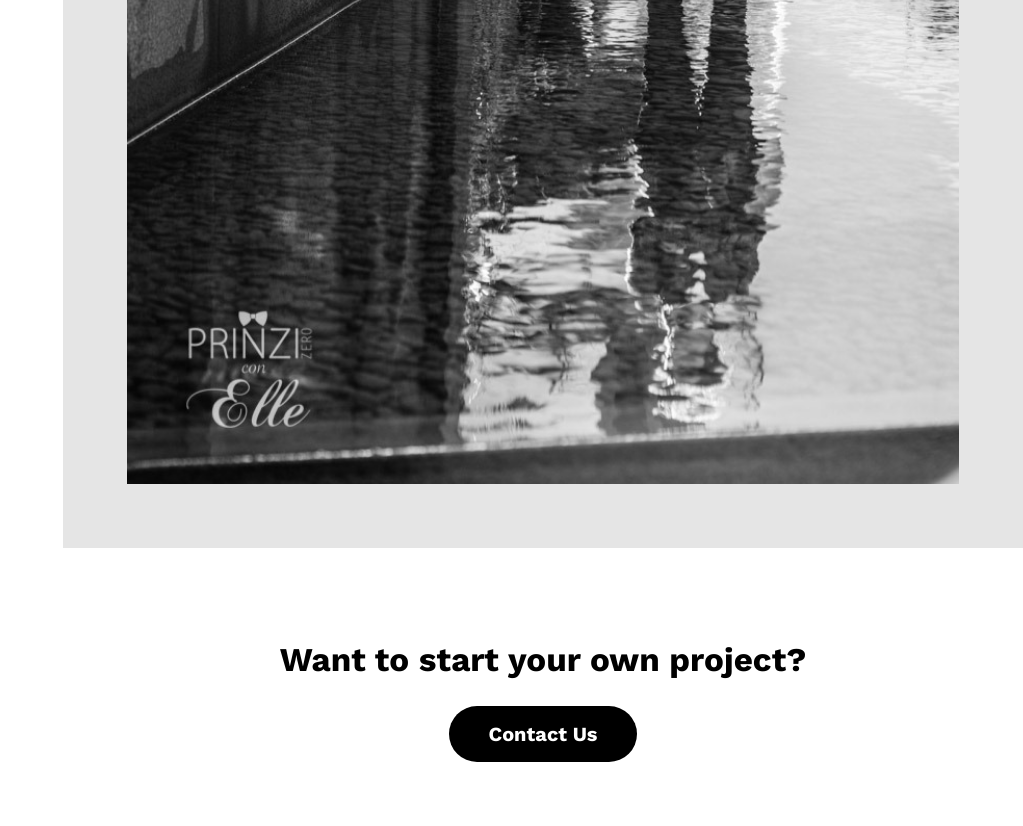
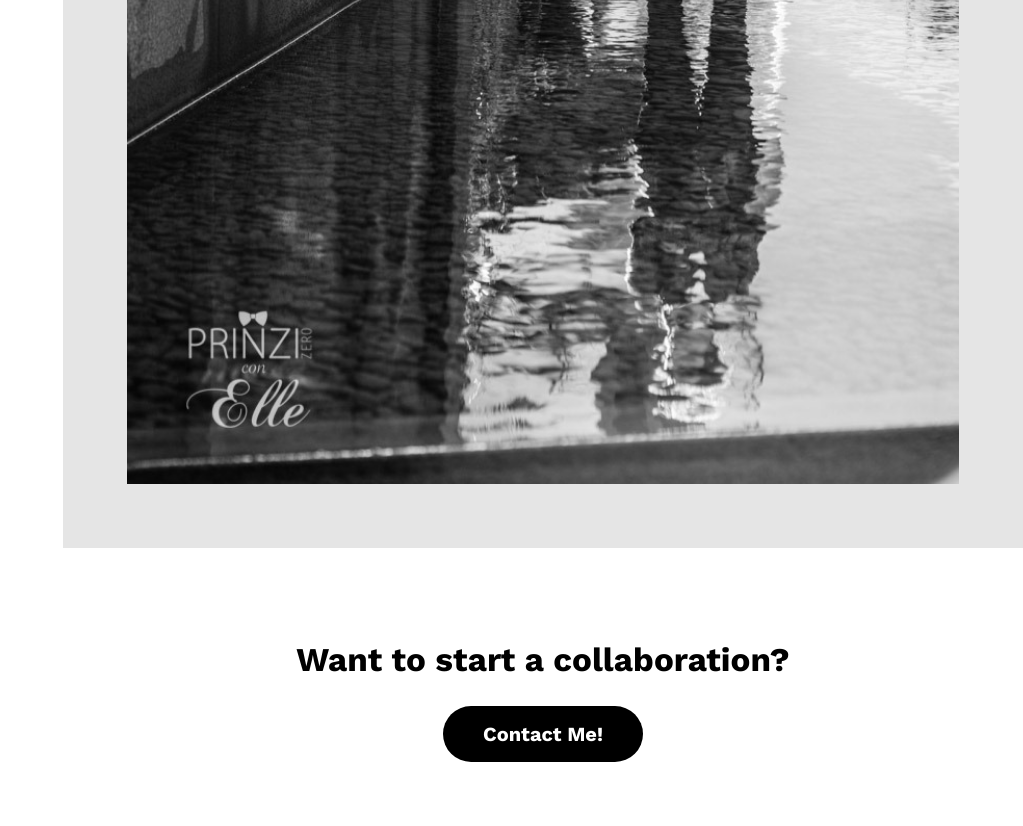
Before and after one commit to GiovanniFerrara/piergiorgio-website, a Gatsby site: page /black in a window 1280 px wide. Shown: the part 6418-7244 px from the top of the page, without its empty margins (257-1280 px from the left). Built offline with nearby package versions, Linux system fonts and the light colour scheme; Gatsby itself is replaced by a stand-in of ours.

Commit message:
fix button

```diff
--- a/src/templates/project.tsx
+++ b/src/templates/project.tsx
@@ -1,5 +1,5 @@
 import React from 'react'
-import { graphql } from 'gatsby'
+import { graphql, Link } from 'gatsby'
 import Img from 'gatsby-image'
 import { transparentize, readableColor } from 'polished'
 import styled from 'styled-components'
@@ -107,10 +107,12 @@ const Project: React.FunctionComponent<PageProps> = ({ data: { project, images }
         </PBox>
       </Content>
       <PBox style={{ textAlign: 'center' }} py={10} px={[6, 6, 8, 10]}>
-        <h2>Want to start your own project?</h2>
-        <PButton color={project.color} py={4} px={8}>
-          Contact Us
-        </PButton>
+        <h2>Want to start a collaboration?</h2>
+          <Link to='about'>
+            <PButton color={project.color} py={4} px={8}>
+            Contact Me!
+            </PButton>
+          </Link>
       </PBox>
     </Layout>
   )
```
